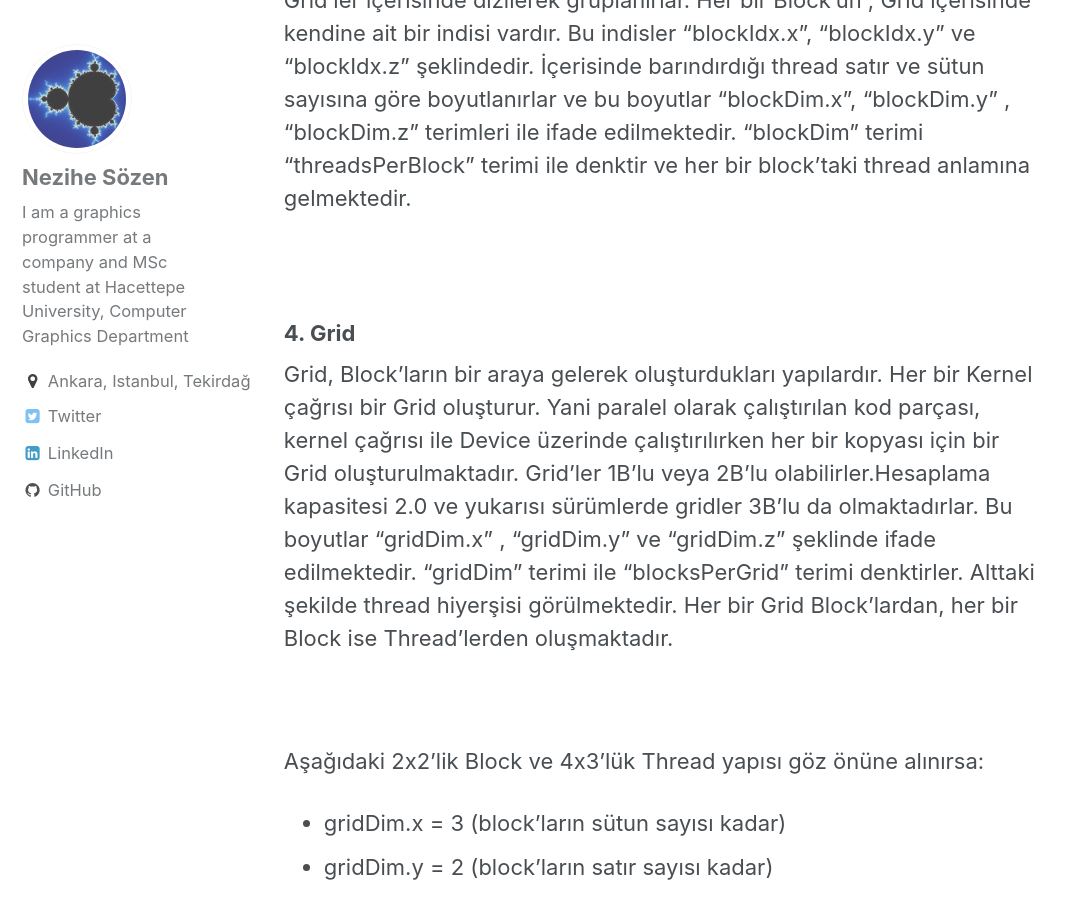
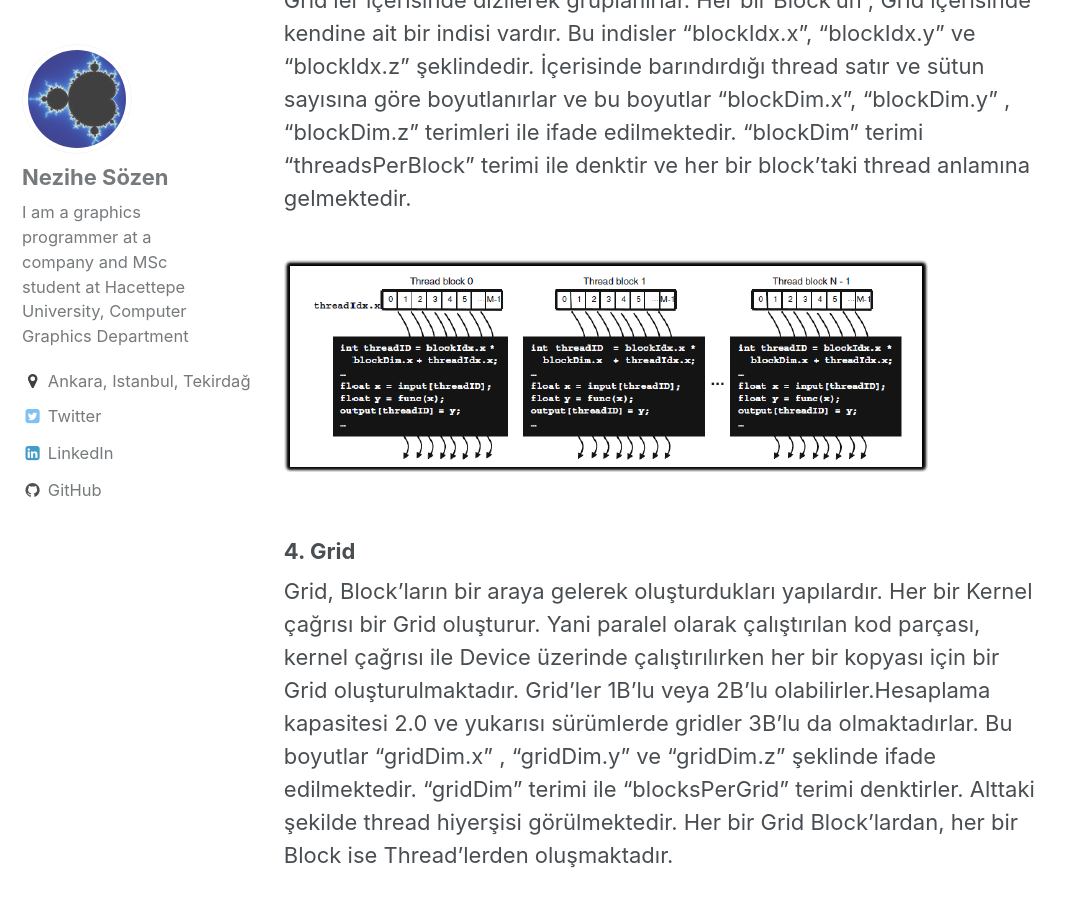
Before and after one commit to NeziheSozen/nezihesozen.github.io, a Jekyll site: the page built from _posts/2016-06-02-cuda-2.md, in a window 1280 px wide and 900 px high, scrolled down 1135 px. Shown: the whole window, without its empty margins (0-1074 px from the left). Built offline with Jekyll 4.4.1, drawn with Linux system fonts in a browser that asks for light colours; comment, search, counter and statistics services are not loaded.

Commit message:
Update 2016-06-02-cuda-2.md

```diff
--- a/_posts/2016-06-02-cuda-2.md
+++ b/_posts/2016-06-02-cuda-2.md
@@ -19,13 +19,16 @@ Her thread’in Block içerisinde kendine ait bir ID(kimlik,indis)’si vardır.
 
 ### 3. Block
 Block yapısı, paralel olarak çalışan thread’lerden oluşmaktadır. Grid içerisinde tektirler. Grid içerisinde 1B’lu, 2B’lu veya 3B’lu olabilirler. Grid’ler içerisinde dizilerek gruplanırlar. Her bir Block’un , Grid içerisinde kendine ait bir indisi vardır. Bu indisler “blockIdx.x”, “blockIdx.y” ve “blockIdx.z” şeklindedir. İçerisinde barındırdığı thread satır ve sütun sayısına göre boyutlanırlar ve bu boyutlar “blockDim.x”, “blockDim.y” , “blockDim.z” terimleri ile ifade edilmektedir. “blockDim” terimi “threadsPerBlock” terimi ile denktir ve her bir block’taki thread anlamına gelmektedir.
-
-![](images/cuda4.png)
+<figure>
+    <a href="/assets/images/avatar.jpg"><img src="/assets/images/cuda4.png"></a>
+</figure>
 
 ### 4. Grid
 Grid, Block’ların bir araya gelerek oluşturdukları yapılardır. Her bir Kernel çağrısı bir Grid oluşturur. Yani paralel olarak çalıştırılan kod parçası, kernel çağrısı ile Device üzerinde çalıştırılırken her bir kopyası için bir Grid oluşturulmaktadır. Grid’ler 1B’lu veya 2B’lu olabilirler.Hesaplama kapasitesi 2.0 ve yukarısı sürümlerde gridler 3B’lu da olmaktadırlar. Bu boyutlar “gridDim.x” , “gridDim.y” ve “gridDim.z” şeklinde ifade edilmektedir. “gridDim” terimi ile “blocksPerGrid” terimi denktirler. Alttaki şekilde thread hiyerşisi görülmektedir. Her bir Grid Block’lardan, her bir Block ise Thread’lerden oluşmaktadır.
 
-![](images/cuda5.png)
+<figure>
+    <a href="/assets/images/avatar.jpg"><img src="/assets/images/cuda5.png"></a>
+</figure>
 
 Aşağıdaki 2x2’lik Block ve 4x3’lük Thread yapısı göz önüne alınırsa:
 
@@ -37,11 +40,11 @@ Aşağıdaki 2x2’lik Block ve 4x3’lük Thread yapısı göz önüne alınır
 
 verileri elde edilir.
 
-![](images/cuda6.png)
+<figure>
+    <a href="/assets/images/avatar.jpg"><img src="/assets/images/cuda6.png"></a>
+</figure>
 
 #### Referanslar
-
-
 1. NVIDIA,(2012) “NVIDIA CUDA C Programming Guide Version 4.2”
 2. AKÇAY, M., ŞEN, B., ORAK, İ.M., ÇELİK,A. (2011), “Paralel Hesaplama ve CUDA”, 6. Uluslar arası İleri Teknolojiler Sempozyumu (İATS’11)
 3. KIRK, D. ve HWU, W.W. (2010) “Programming Massively Parallel Processor”, Morgan Kaufmann Publishers
```
